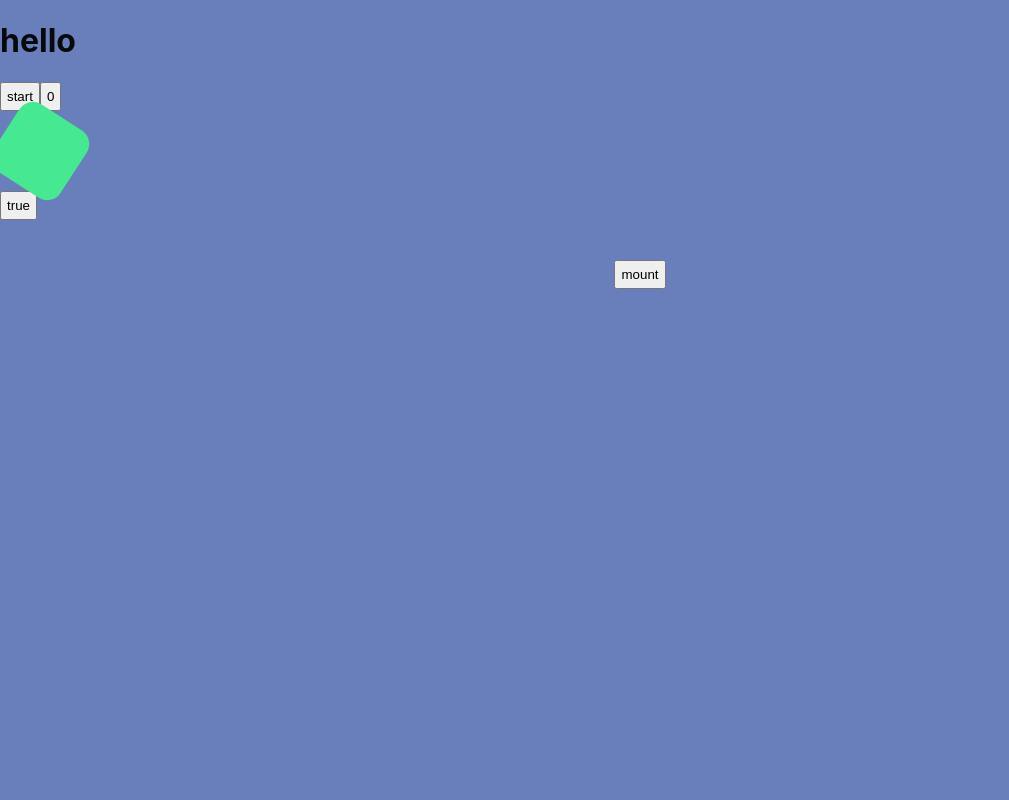
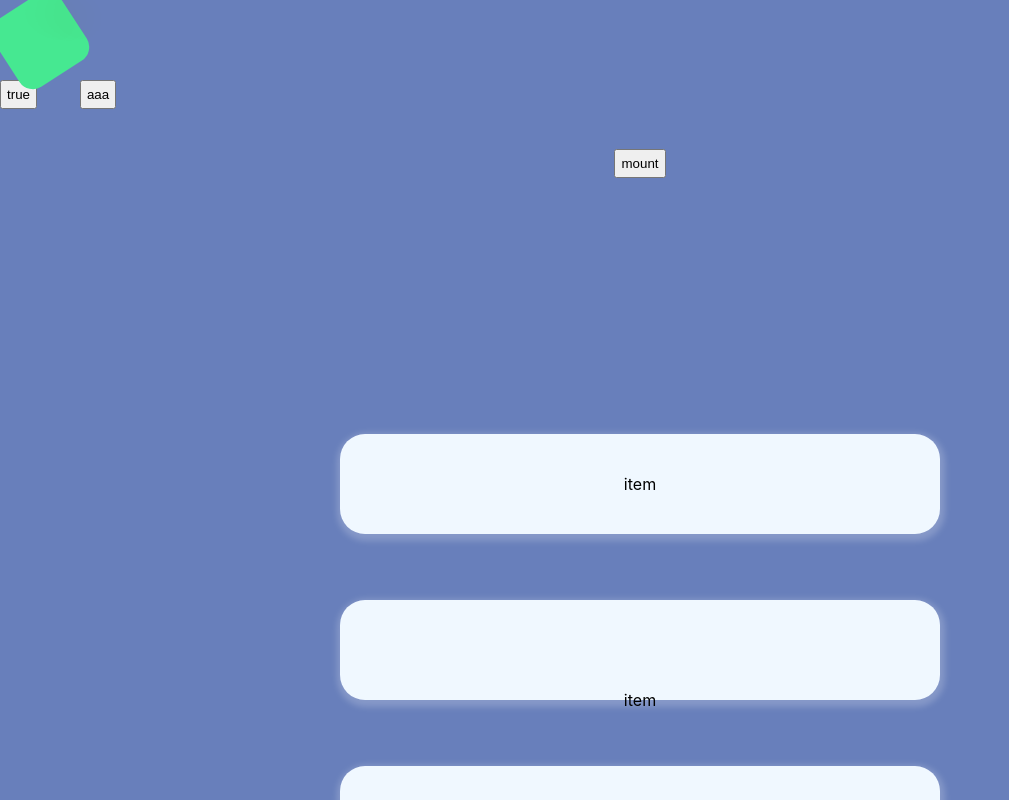
Before and after one commit to d4n1938/training, a React (Create React App) app: page / in a window 1280 px wide. Shown: the top 800 px of the page, without its empty margins (0-1009 px from the left). Built offline with nearby package versions, Linux system fonts and the light colour scheme.

Commit message:
add TextAnimation

```diff
--- a/package.json
+++ b/package.json
@@ -10,6 +10,7 @@
     "react-dom": "^17.0.2",
     "react-scripts": "5.0.0",
     "react-spring": "^9.4.4",
+    "styled-components": "^5.3.3",
     "web-vitals": "^2.1.4"
   },
   "scripts": {
--- a/src/App.css
+++ b/src/App.css
@@ -18,6 +18,8 @@ button {
   margin-bottom:100vmax;
 }
 .item {
+  text-align: center;
+  line-height: 100px;
   margin: 0 auto;
   width: 100px;
   height: 100px;
--- a/src/App.js
+++ b/src/App.js
@@ -5,27 +5,18 @@ import Button from "./components/Button";
 import TransitionArray from "./components/TransitionArray";
 import LoopTrue from "./components/LoopTrue";
 import { StartMenu } from "./components/StartMenu";
+import HelloAnimation from "./components/HelloAnimation";
+import TextAnimation from "./components/TextAnimation";
 
 const App = () => {
-   const [flip, set] = useState(false)
-  const props = useSpring({
-    to: { opacity: 1 },
-    from: { opacity: 0 },
-    reset: true,
-    reverse: flip,
-    delay: 200,
-    onRest: () => set(!flip),
-  })
 
   return(
   <>
-   <animated.h1 style={props}>hello</animated.h1>
-   <button>
-     {flip ? 'start':'stop'}
-   </button>
-   <Button />
+   {/* <Button /> */}
    <LoopTrue/>
+   <TextAnimation />
    <StartMenu/>
+   {/* <HelloAnimation /> */}
   </>
   )}
 export default App;
--- /dev/null
+++ b/src/components/HelloAnimation.jsx
@@ -0,0 +1,21 @@
+import React from 'react'
+import {useState, useSpring,animated} from 'react-spring'
+
+function HelloAnimation() {
+   const [flip, set] = useState(false)
+  const props = useSpring({
+    to: { opacity: 1 },
+    from: { opacity: 0 },
+    reset: true,
+    reverse: flip,
+    delay: 200,
+    onRest: () => set(!flip),
+  })
+  return (
+    <div>
+      <animated.h1 style={props}>hello</animated.h1>
+    </div>
+  )
+}
+
+export default HelloAnimation;
--- a/src/components/LoopTrue.jsx
+++ b/src/components/LoopTrue.jsx
@@ -14,16 +14,22 @@ function LoopTrue() {
 
   return (<>
     <animated.div
-      style={{
+      style={lo0op ? {
         width: 80,
         height: 80,
         backgroundColor: '#46e891',
         borderRadius: 16,
         ...styles,
-      }}
+      }
+    :{
+       width: 80,
+        height: 80,
+        backgroundColor: '#46e891',
+        borderRadius: 16,
+    }}
     />
     <button onClick={()=>{
-      setLoop(false)
+      setLoop(v => !v)
       // api.stop()
     }}>
       {lo0op ? 'true':'false'}
--- a/src/components/StartMenu.jsx
+++ b/src/components/StartMenu.jsx
@@ -1,4 +1,4 @@
-import React, { useState } from "react";
+import React, { useEffect, useState } from "react";
 import { useTransition ,animated, config} from "react-spring";
 import Button from "./Button";
 
@@ -17,11 +17,18 @@ export const StartMenu = () => {
       await next({y:800,opasity:0});
     },
   });
+  useEffect(()=>{
+    setItems(v=> v.length ? []:[
+          {y:0, delay:500,out:400,className:'aaa'},
+          {y:50, delay:700,out:200},
+          {y:100, delay:900,out:0}
+        ])
+  },[])
   return (
     <div className="App">
       <button onClick={()=>{
         setItems(v=> v.length ? []:[
-          {y:0, delay:0,out:400},
+          {y:0, delay:0,out:400,className:'aaa'},
           {y:50, delay:200,out:200},
           {y:100, delay:400,out:0}
         ])
@@ -31,7 +38,7 @@ export const StartMenu = () => {
       <div className="container">
         {/* {isVisible ?<div className="item" />:''} */}
         {transiton((style,item)=>
-          item ? <animated.div style={style} className='item' />:''
+          item ? <animated.div style={style} className='item' ><animated.p style={style}>item</animated.p></animated.div>:''
         )}
       </div>
     </div>
--- /dev/null
+++ b/src/components/TextAnimation.jsx
@@ -0,0 +1,62 @@
+import React, { useState } from "react";
+import styled ,{keyframes} from "styled-components"
+
+
+export default function TextAnimation() {
+  const reactArray ="React".split("");
+
+  const [onOffAnimation,setOnOffAnimation] = useState(true)
+
+  const animation = keyframes`
+  0%{opacity:0; transform: translateY(-80px) skew(10deg) rotateZ(30deg); filter:blur(10px);}
+  25%{opacity:1;transform: translateY(0px) skew(0deg) rotateZ(0deg); filter:blur(0px);}
+  75%{opacity:1;transform: translateY(0px) skew(0deg) rotateZ(0deg); filter:blur(0px);}
+  100%{opacity:0;transform: translateY(-80px) skew(10deg) rotateZ(30deg); filter:blur(10px);}
+`
+const aaaa = keyframes`
+  0%{opacity:1;}
+
+`
+
+const Wrapper = styled.span`
+  display: inline-block;
+
+  span{
+    display: inline-block;
+    opacity:${onOffAnimation ? 0:1};
+    animation-name: ${animation};
+    animation-duration: 6s;
+    animation-fill-mode: forward;
+    animation-iteration-count: ${onOffAnimation ? 'infinite':0};
+    animation-timing-function: cubic-bezier(0.075, 0.82, 0.165, 1);
+  }
+  span:nth-child(1){
+    animation-delay: 0.1s;
+  }
+  span:nth-child(2){
+    animation-delay: 0.2s;
+  }
+  span:nth-child(3){
+    animation-delay: 0.3s;
+  }
+  span:nth-child(4){
+    animation-delay: 0.4s;
+  }
+  span:nth-child(5){
+    animation-delay: 0.5s;
+  }
+  span:nth-child(6){
+    animation-delay: 0.6s;
+  }
+  `
+
+
+  return (
+    <>
+      <Wrapper>{reactArray.map((item,index) => (
+      <span key={index}>{item}</span>
+      ))}</Wrapper>
+      <button onClick={()=>setOnOffAnimation(v => !v)}>aaa</button>
+    </>
+    )
+}
```
Also changed, not shown: 1 other file (tests, documents, lock files or other folders).
